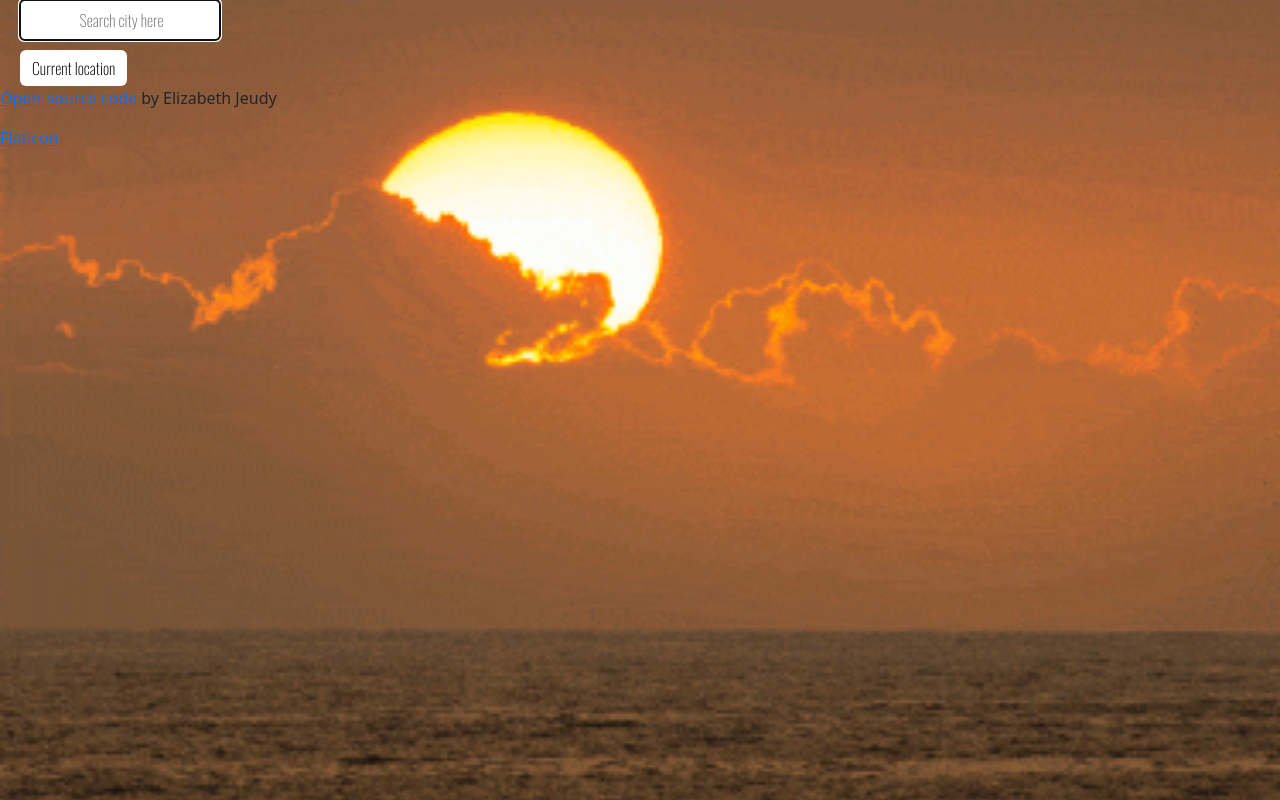
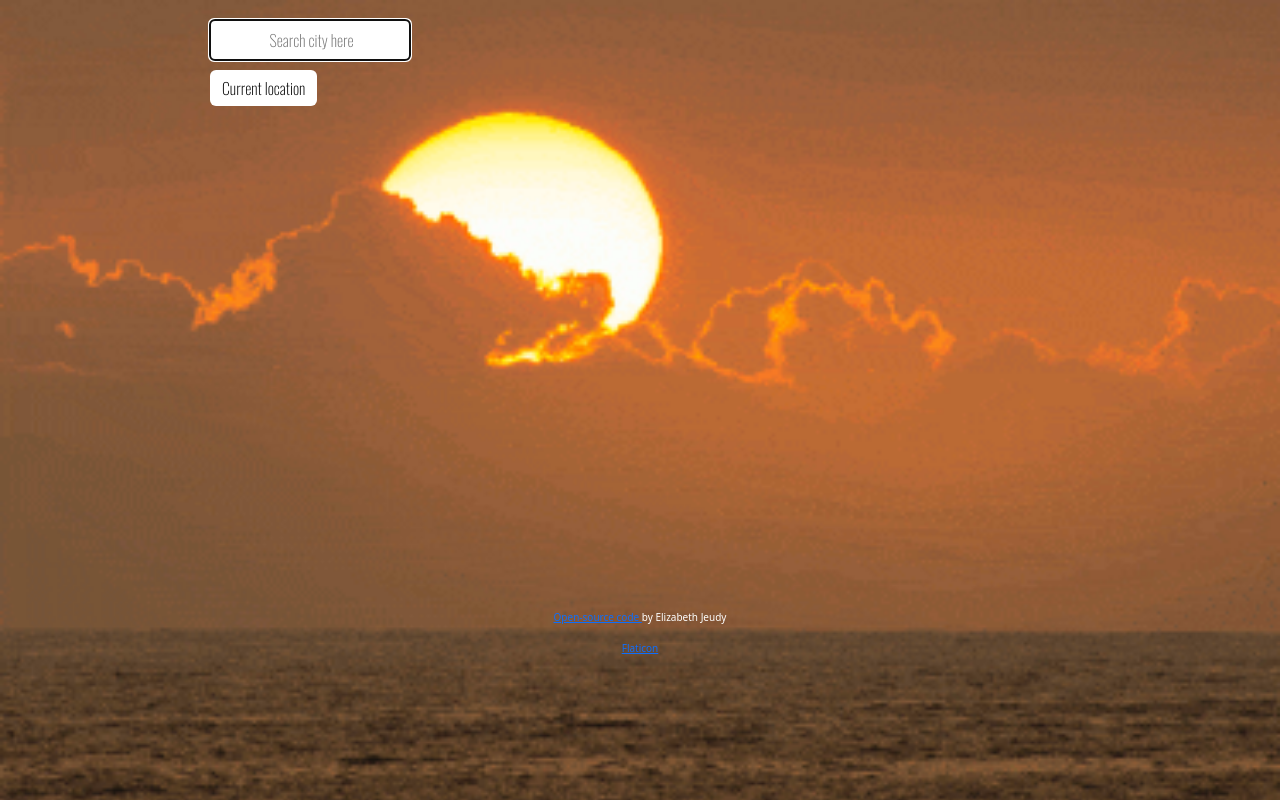
Before and after one commit to elizabethJeudy/weatherApp, a plain HTML site: page index.html in a window 1280 px wide. Drawn offline with nearby package versions, Linux system fonts and the light colour scheme; a web font is replaced by a local one.

Commit message:
updated styling for footer element

```diff
--- a/style.css
+++ b/style.css
@@ -2,6 +2,24 @@ body {
 	background-image: url("images/sun\ going\ down.gif");
 	background-repeat: no-repeat;
 	background-size: cover;
+}
+
+footer {
+	margin-bottom: 100px;
+	text-align: center;
+	font-size: 10px;
+	color: #fff;
+}
+
+#weatherContainer {
+	display: flex;
+	margin: 0 auto;
+	margin-top: 10px;
+	box-sizing: content-box;
+	width: 900px;
+	height: 600px;
+	border-radius: 10px;
+	overflow: hidden;
 }
 
 #cityInput {
@@ -11,8 +29,7 @@ body {
 	width: 200px;
 	border-radius: 5px;
 	border: none;
-	margin-bottom: 10px;
-	margin-left: 20px;
+	margin: 10px 20px;
 }
 
 .btn {
```
